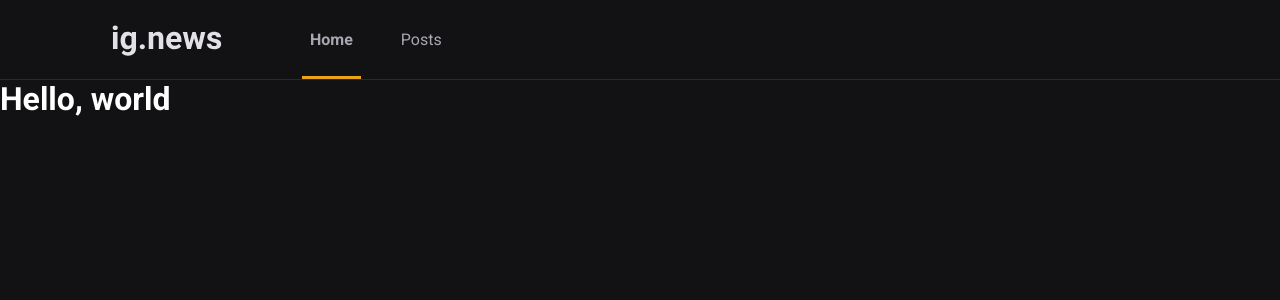
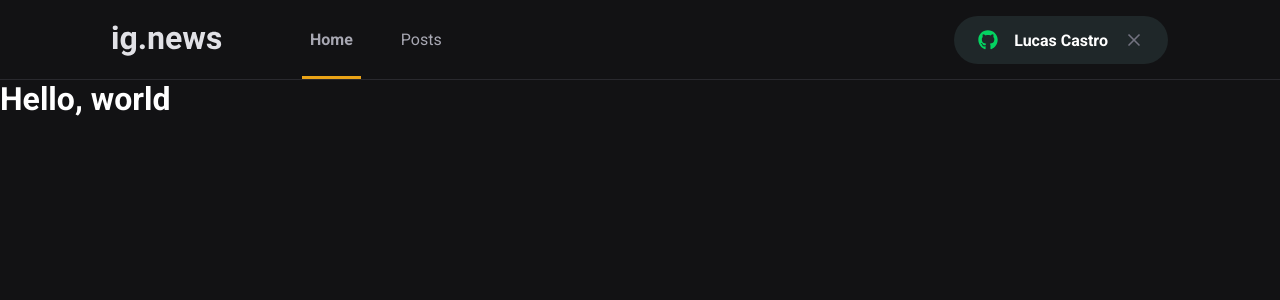
Before and after one commit to lucasamonrc/ignews, a Next.js app: page / in a window 1280 px wide. Shown: the top 300 px of the page. Built offline with nearby package versions, Linux system fonts and the light colour scheme.

Commit message:
create SignInButton component

```diff
--- a/package.json
+++ b/package.json
@@ -11,6 +11,7 @@
     "next": "10.0.9",
     "react": "17.0.2",
     "react-dom": "17.0.2",
+    "react-icons": "^4.2.0",
     "sass": "^1.32.8"
   },
   "devDependencies": {
--- a/src/components/Header/index.tsx
+++ b/src/components/Header/index.tsx
@@ -1,3 +1,4 @@
+import { SignInButton } from '../SignInButton';
 import styles from './styles.module.scss';
 
 export function Header() {
@@ -9,6 +10,8 @@
           <a href="" className={styles.active}>Home</a>
           <a href="">Posts</a>
         </nav>
+
+        <SignInButton />
       </div>
     </header>
   );
--- a/src/components/Header/styles.module.scss
+++ b/src/components/Header/styles.module.scss
@@ -51,4 +51,8 @@
       }
     }
   }
+
+  button {
+    margin-left: auto;
+  }
 }
--- /dev/null
+++ b/src/components/SignInButton/index.tsx
@@ -0,0 +1,27 @@
+import { FaGithub } from 'react-icons/fa';
+import { FiX } from 'react-icons/fi';
+
+import styles from './styles.module.scss';
+
+export function SignInButton() {
+  const isUserLoggedIn = true;
+
+  return isUserLoggedIn ? (
+    <button
+      type="button"
+      className={styles.signInButton}
+    >
+      <FaGithub color="#04d361" />
+      Lucas Castro
+      <FiX color="#737380" className={styles.closeIcon} />
+    </button>
+  ) : (
+    <button
+      type="button"
+      className={styles.signInButton}
+    >
+      <FaGithub color="#eba417" />
+      Sign in with GitHub
+    </button>
+  )
+}
--- /dev/null
+++ b/src/components/SignInButton/styles.module.scss
@@ -0,0 +1,33 @@
+.signInButton {
+  height: 3rem;
+  border-radius: 3rem;
+  background: var(--gray-850);
+  border: 0;
+  padding: 0 1.5rem;
+
+  display: flex;
+  align-items: center;
+  justify-content: center;
+
+  color: var(--white);
+  font-weight: 700;
+
+  svg {
+    width: 20px;
+    height: 20px;
+  }
+
+  svg:first-child {
+    margin-right: 1rem;
+  }
+
+  svg.closeIcon {
+    margin-left: 1rem;
+  }
+
+  transition: filter 0.2s;
+
+  &:hover {
+    filter: brightness(0.8);
+  }
+}
--- a/src/styles/global.scss
+++ b/src/styles/global.scss
@@ -10,6 +10,7 @@
   --gray-100: #e1e1e6;
   --gray-300: #a8a8b3;
   --gray-800: #29292e;
+  --gray-850: #1f2729;
   --gray-900: #121214;
 
   --cyan-500:#61dafb;
```
Also changed, not shown: 1 other file (tests, documents, lock files or other folders).
